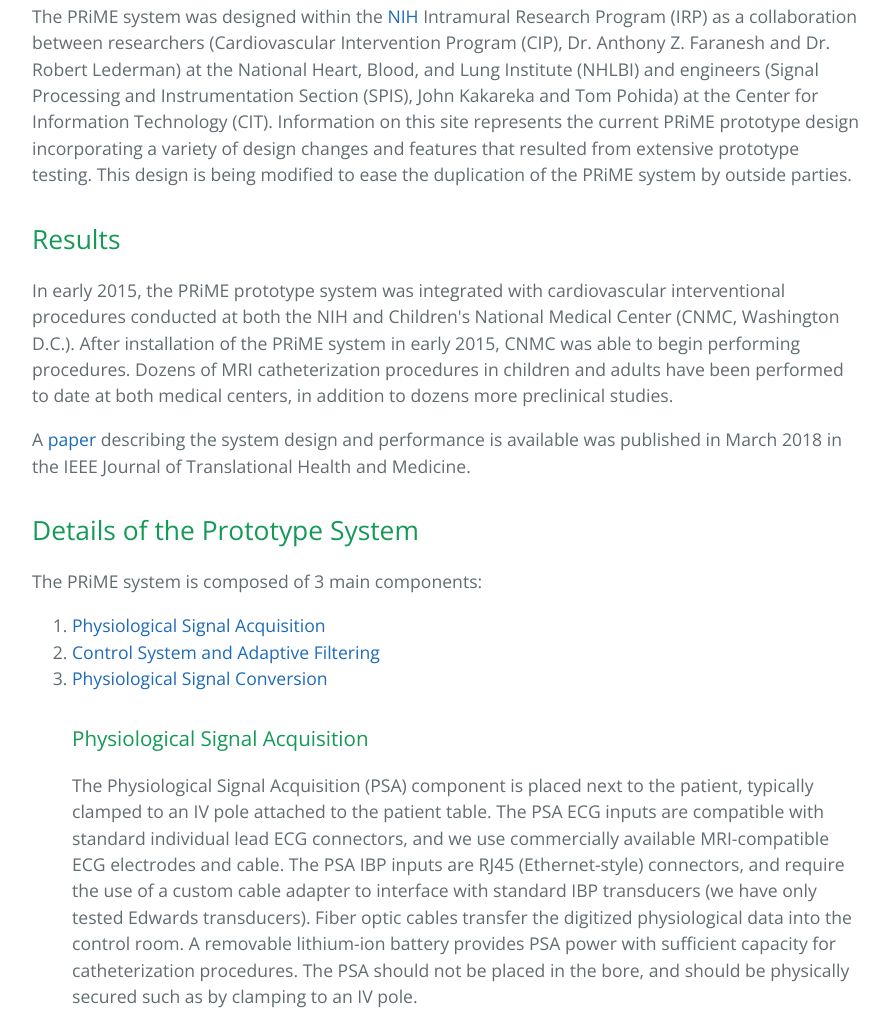
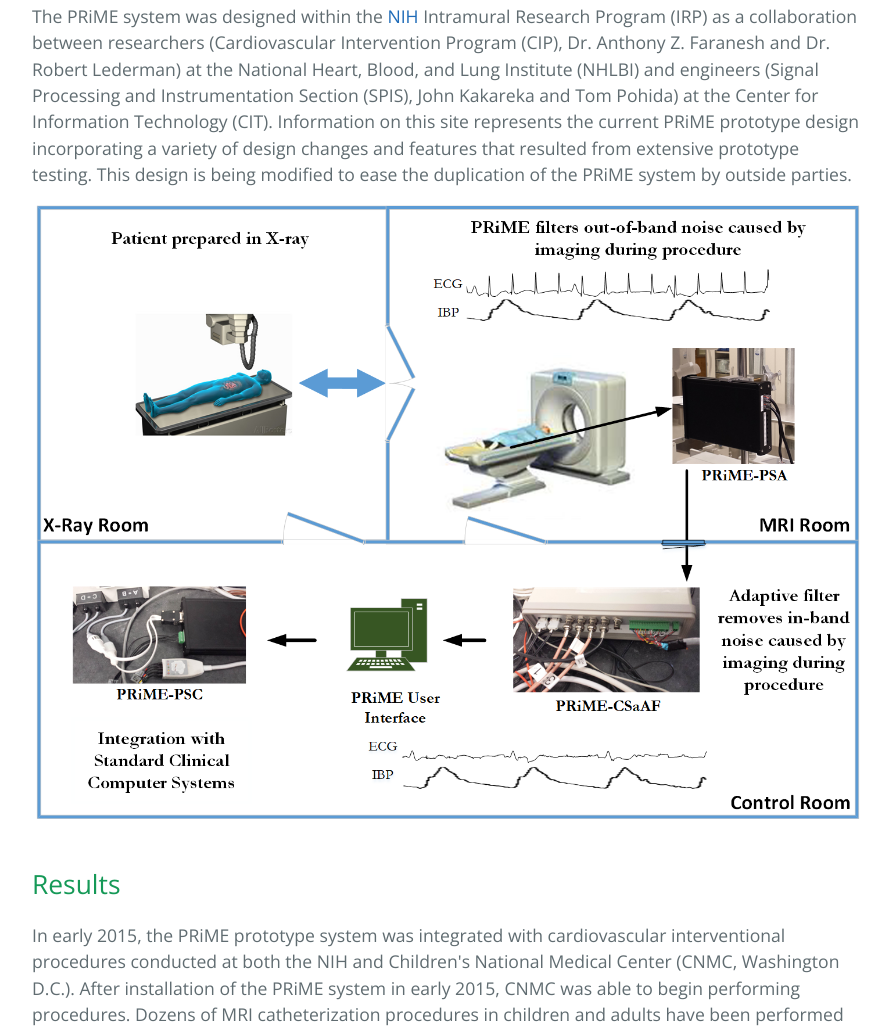
Before and after one commit to NHLBI-MR/PRiME, a plain HTML site: page index.html in a window 1280 px wide. Shown: the part 1064-2090 px from the top of the page, without its empty margins (192-1082 px from the left). Drawn offline with nearby package versions, Linux system fonts and the light colour scheme.

Commit message:
add Workflow image to Git Pages

```diff
--- a/index.html
+++ b/index.html
@@ -42,6 +42,8 @@
 
 <p>The PRiME system was designed within the <a href="http://www.nih.gov">NIH</a> Intramural Research Program (IRP) as a collaboration between researchers (Cardiovascular Intervention Program (CIP), Dr. Anthony Z. Faranesh and Dr. Robert Lederman) at the National Heart, Blood, and Lung Institute (NHLBI) and engineers (Signal Processing and Instrumentation Section (SPIS), John Kakareka and Tom Pohida) at the Center for Information Technology (CIT).
 Information on this site represents the current PRiME prototype design incorporating a variety of design changes and features that resulted from extensive prototype testing. This design is being modified to ease the duplication of the PRiME system by outside parties. </p>
+
+<img src="Gen1/Images/PRiME-Gen1_GitHub.png" alt="PRiME Workflow">
 
 <h2>
 <a id="results" class="anchor" href="#results" aria-hidden="true"><span aria-hidden="true" class="octicon octicon-link"></span></a><a name="results"></a>Results</h2>
```
